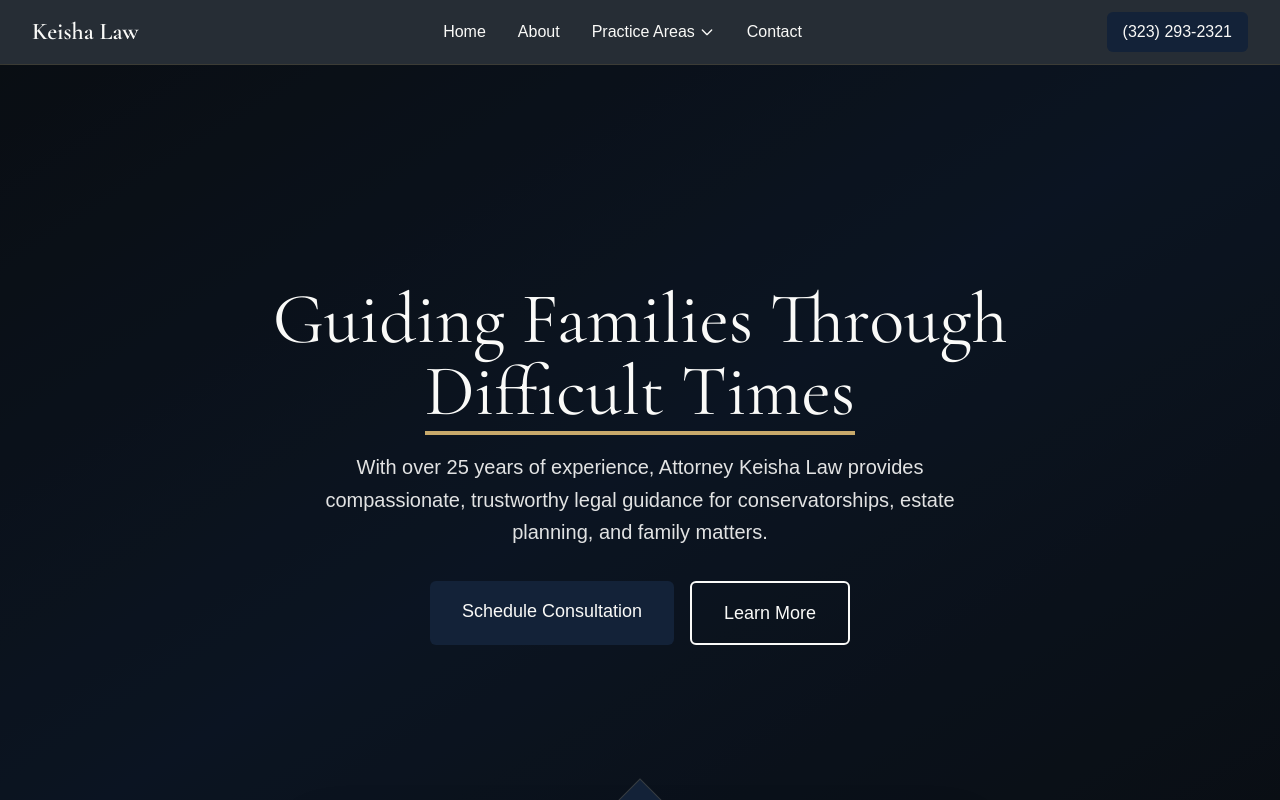
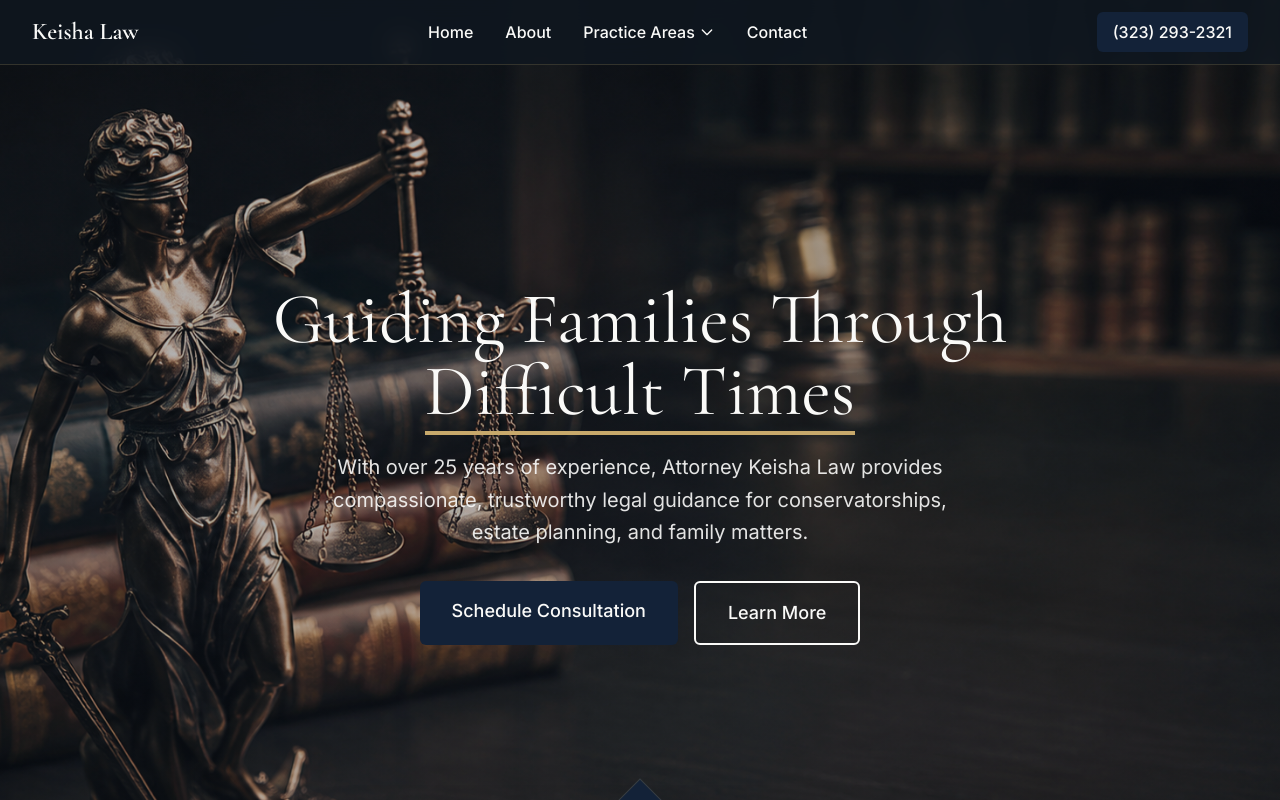
Before and after one commit to burchdad/keisha-law, a Next.js app: page / in a window 1280 px wide. Shown: the top 800 px of the page. Built offline with nearby package versions, Linux system fonts and the light colour scheme.

Commit message:
Fix hero background to display parallax image with lighter overlay

```diff
--- a/app/globals.css
+++ b/app/globals.css
@@ -26,7 +26,13 @@
 }
 
 body {
-  background: var(--background);
+  background-color: var(--background);
+  background-image: url('/hero-bg.png');
+  background-size: cover;
+  background-position: center;
+  background-attachment: fixed;
+  background-repeat: no-repeat;
   color: var(--foreground);
-  font-family: Arial, Helvetica, sans-serif;
+  font-family: var(--font-sans), system-ui, sans-serif;
+  min-height: 100vh;
 }
--- a/components/HeroSection.tsx
+++ b/components/HeroSection.tsx
@@ -5,12 +5,17 @@ import Link from 'next/link';
 
 export default function HeroSection() {
   return (
-    <section className="relative h-screen flex items-center justify-center overflow-hidden">
-      {/* Background Image Placeholder */}
-      <div className="absolute inset-0 bg-gradient-to-br from-primary via-secondary to-primary">
-        {/* Placeholder for cinematic image */}
-        <div className="absolute inset-0 bg-black/40"></div>
-      </div>
+    <section
+      className="relative h-screen flex items-center justify-center overflow-hidden"
+      style={{
+        backgroundImage:
+          "linear-gradient(rgba(15, 23, 32, 0.32), rgba(15, 23, 32, 0.32)), url('/hero-bg.png')",
+        backgroundSize: 'cover',
+        backgroundPosition: 'center',
+        backgroundAttachment: 'fixed',
+        backgroundRepeat: 'no-repeat',
+      }}
+    >
 
       {/* Content */}
       <div className="relative z-10 text-center max-w-4xl mx-auto px-4 sm:px-6 lg:px-8">
```
Also changed, not shown: public/hero-bg.png (added).
